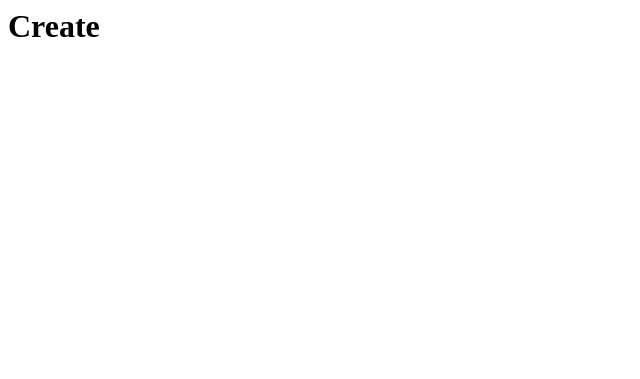
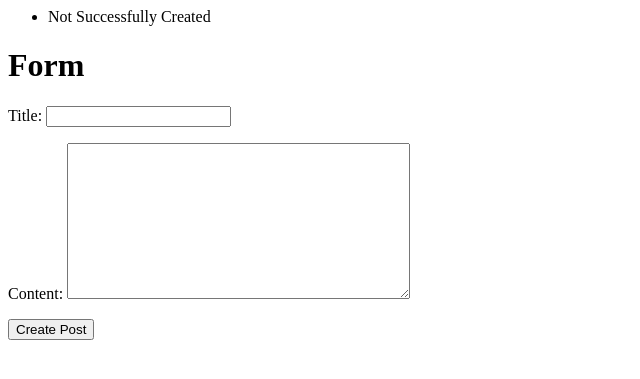
Before and after one commit to jinhoonbang/django-blog, a Django app: page /posts/create/ in a window 1280 px wide. Before the commit the part shown is almost empty. Shown: the top 379 px of the page, without its empty margins (0-640 px from the left). Run offline with Django 3.2, Linux system fonts and the light colour scheme.

Commit message:
24 complete

```diff
--- a/src/blog/urls.py
+++ b/src/blog/urls.py
@@ -11,7 +11,7 @@ Class-based views
     2. Add a URL to urlpatterns:  url(r'^$', Home.as_view(), name='home')
 Including another URLconf
     1. Import the include() function: from django.conf.urls import url, include
-    2. Add a URL to urlpatterns:  url(r'^blog/', include('blog.urls'))
+    2. Add a URL to urlpatterns:   nurl(r'^blog/', include('blog.urls'))
 """
 from django.conf.urls import include, url
 from django.contrib import admin
--- /dev/null
+++ b/src/posts/forms.py
@@ -0,0 +1,11 @@
+from django import forms
+
+from .models import Post
+
+class PostForm(forms.ModelForm):
+    class Meta:
+        model = Post
+        fields = [
+            "title",
+            "content",
+        ]
--- a/src/posts/urls.py
+++ b/src/posts/urls.py
@@ -13,9 +13,9 @@ from .views import (
 #use from posts import views as post_view
 
 urlpatterns = [
-    url(r'^$', post_list),
+    url(r'^$', post_list, name='list'),
     url(r'^create/$', post_create),
     url(r'^(?P<id>\d+)/$', post_detail, name='detail'),
-    url(r'^update/$', post_update),
-    url(r'^delete/$', post_delete),
+    url(r'^(?P<id>\d+)/edit/$', post_update, name='update'),
+    url(r'^(?P<id>\d+)/delete/$', post_delete),
 ]
--- a/src/posts/views.py
+++ b/src/posts/views.py
@@ -1,14 +1,34 @@
-from django.http import HttpResponse
-from django.shortcuts import render, get_object_or_404
+from django.contrib import messages
+from django.http import HttpResponse, HttpResponseRedirect
+from django.shortcuts import render, get_object_or_404, redirect
 
+from .forms import PostForm
 from .models import Post
 
 # Create your views here.
 
 def post_create(request):
-    return HttpResponse("<h1>Create</h1>")
+    #allows validation, "This field is required"
+    form = PostForm(request.POST or None)
+    if form.is_valid():
+        instance = form.save(commit=False)
+        instance.save()
+        messages.success(request, "Succesfully Created")
+        return HttpResponseRedirect(instance.get_absolute_url())
+    else:
+        messages.error(request, "Not Successfully Created")
 
-def post_detail(request, id):
+    # if request.method == "POST":
+    #     print(request.POST.get("content"))
+    #     title = request.POST.get("title")
+        #does not provide validation
+        #Post.objects.create(title=title)
+    context = {
+        "form": form,
+    }
+    return render(request, "post_form.html", context)
+
+def post_detail(request, id=None):
 
     instance = get_object_or_404(Post, id = id)
 
@@ -27,19 +47,27 @@ def post_list(request):
         "title": "List",
     }
 
-    # if request.user.is_authenticated():
-    #     context = {
-    #         "title": "List"
-    #     }
-    # else:
-    #     context = {
-    #         "title": "else List"
-    #     }
     #return HttpResponse("<h1>List</h1>")
-    return render(request, "index.html", context)
+    return render(request, "post_list.html", context)
 
-def post_update(request):
-    return HttpResponse("<h1>Update</h1>")
+def post_update(request, id=None):
+    instance = get_object_or_404(Post, id = id)
+    form = PostForm(request.POST or None, instance = instance)
+    if form.is_valid():
+        instance = form.save(commit=False)
+        instance.save()
+        messages.success(request, "<a href='#'>Item Saved</a>", extra_tags = 'html_safe')
+        return HttpResponseRedirect(instance.get_absolute_url())
+    context = {
+        "title": instance.title,
+        "instance": instance,
+        "form": form,
+    }
+    return render(request, "post_form.html", context)
 
-def post_delete(request):
-    return HttpResponse("<h1>Delete</h1>")
+
+def post_delete(request, id=None):
+    instance = get_object_or_404(Post, id = id)
+    instance.delete
+    messages.success(request, "Succesfully Deleted")
+    return redirect("list")
--- /dev/null
+++ b/src/templates/base.html
@@ -0,0 +1,16 @@
+<!--DOCTYPE html -->
+<html>
+<head>
+  <title>{% block head_title %}Try Django 1.9{% endblock head_title %}</title>
+</head>
+<body>
+{% include "message_display.html" %}
+<div class='container'>
+{% block content %}
+
+{% endblock content %}
+</div>
+
+
+</body>
+</html>
--- /dev/null
+++ b/src/templates/message_display.html
@@ -0,0 +1,17 @@
+{% if messages %}
+  <div class = 'messages'>
+
+  <ul class="messages">
+  {% for message in messages %}
+  <li{% if message.tags %} class="{{ message.tags }}"{% endif %}>
+  {% if "html_safe" in message.tags %}
+  {{ message|safe }}
+  {% else %}
+  {{ message }}
+  {% endif %}
+  </li>
+  {% endfor %}
+  </ul>
+
+  </div>
+{% endif %}
--- /dev/null
+++ b/src/templates/post_form.html
@@ -0,0 +1,11 @@
+{% extends "base.html" %}
+
+{% block content %}
+
+<h1> Form </h1>
+<form method='POST' action="">{% csrf_token %}
+{{ form.as_p }}
+<input type="submit" value="Create Post"/>
+</form>
+
+{% endblock content %}
```
Also changed, not shown: src/templates/post_detail.html (+7 -8 lines), src/templates/post_list.html (renamed from src/templates/index.html, +5 -8 lines), src/db.sqlite3, 2 other files.
